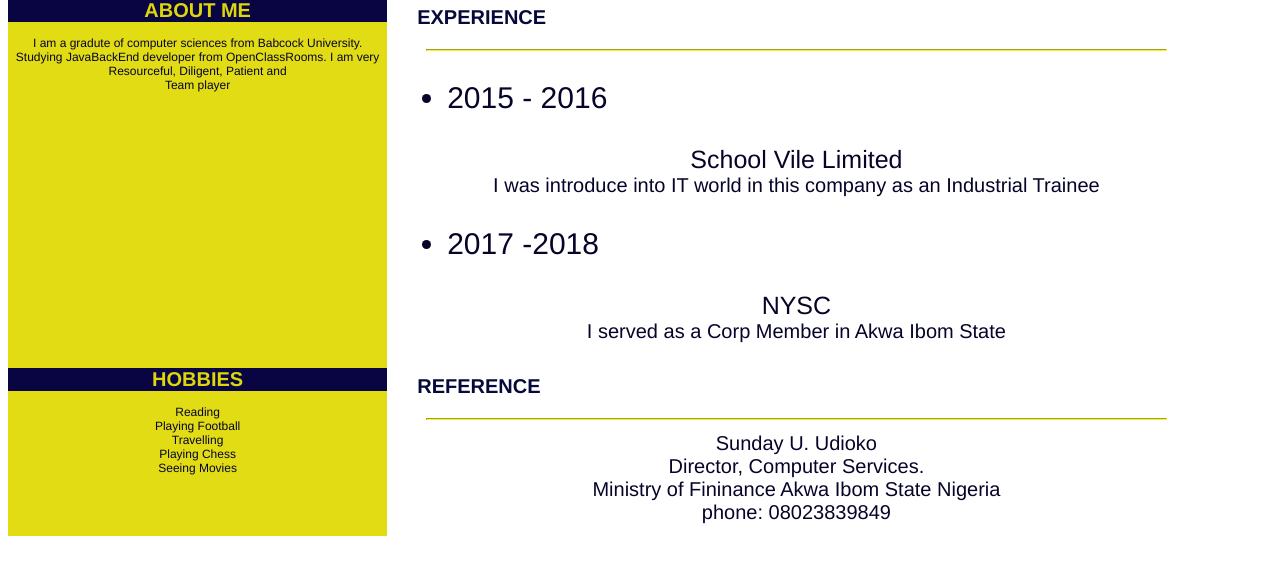
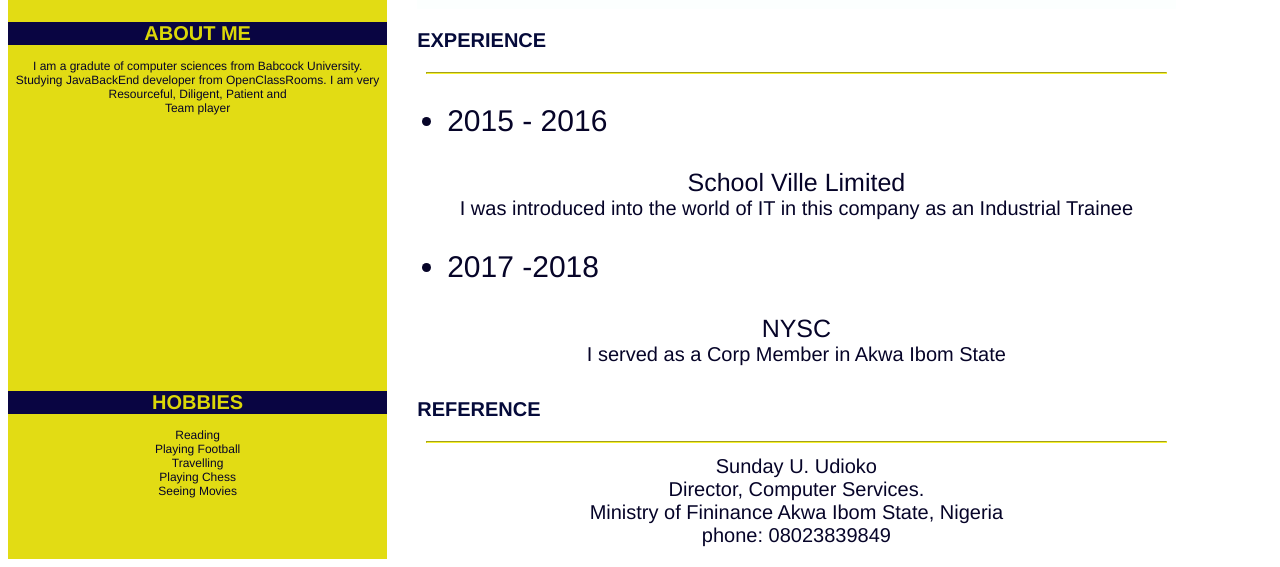
Before and after one commit to bobdazzler/myPortfolio, a plain HTML site: page index.html in a window 1280 px wide. Shown: the part 628-1195 px from the top of the page. Before the commit the page ends 1172 px from the top, so only its background shows below. Drawn offline with Linux system fonts and the light colour scheme.

Commit message:
Update index.html

```diff
--- a/index.html
+++ b/index.html
@@ -23,7 +23,7 @@
   <div id ="four"><h3>EDUCATION</h3>
   <hr/>
   <p> <span class = "year">2013 - 2017 </span> <span class = "topic"> Babcock University</span>
-  <br/><span class = "subtopic"> Second Class Upper Division  <br/> Department of Computer Science Ogun State Nigeria </span></p>
+  <br/><span class = "subtopic"> Second Class Upper Division  <br/> Department of Computer Science <br/> Ogun State, Nigeria </span></p>
    <p> <span class = "year">2019 </span> <span class = "topic"> OpenClassRooms</span>
   <br/><span class = "subtopic"> Java BackEnd Developer - In View </span></p>
   </div>
@@ -37,8 +37,8 @@
   </div>
   <div id ="six"><h3>EXPERIENCE </h3>
   <hr/>
-  <p> <span class = "year">2015 - 2016 </span> <span class = "topic"> School Vile Limited</span>
-  <br/><span class = "subtopic"> I was introduce into  IT world in this company as an Industrial Trainee </span></p>
+  <p> <span class = "year">2015 - 2016 </span> <span class = "topic"> School Ville Limited</span>
+  <br/><span class = "subtopic"> I was introduced into the world of IT in this company as an Industrial Trainee </span></p>
    <p> <span class = "year">2017 -2018 </span> <span class = "topic"> NYSC</span>
   <br/><span class = "subtopic"> I served as a Corp Member in Akwa Ibom State  </span></p>
   </div>
@@ -48,7 +48,7 @@
 	</div>
 	<div id ="eight"><h3>REFERENCE</h3>
 		<hr/>
-	<p> <span class="refer1">Sunday U. Udioko <br/> Director, Computer Services. <br/> Ministry of Fininance Akwa Ibom State Nigeria <br/> phone: 08023839849 </span>
+	<p> <span class="refer1">Sunday U. Udioko <br/> Director, Computer Services. <br/> Ministry of Fininance Akwa Ibom State, Nigeria <br/> phone: 08023839849 </span>
 	</p>
 
 	</div>
```
